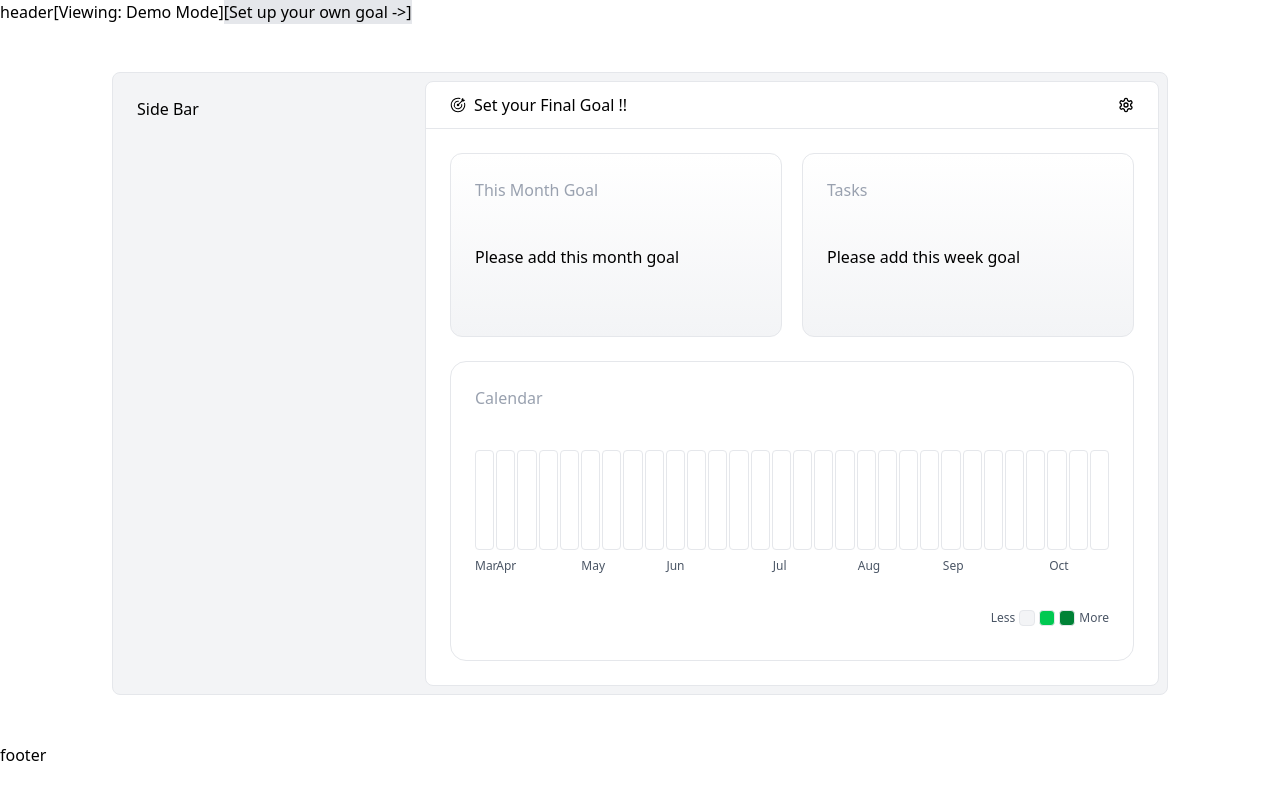
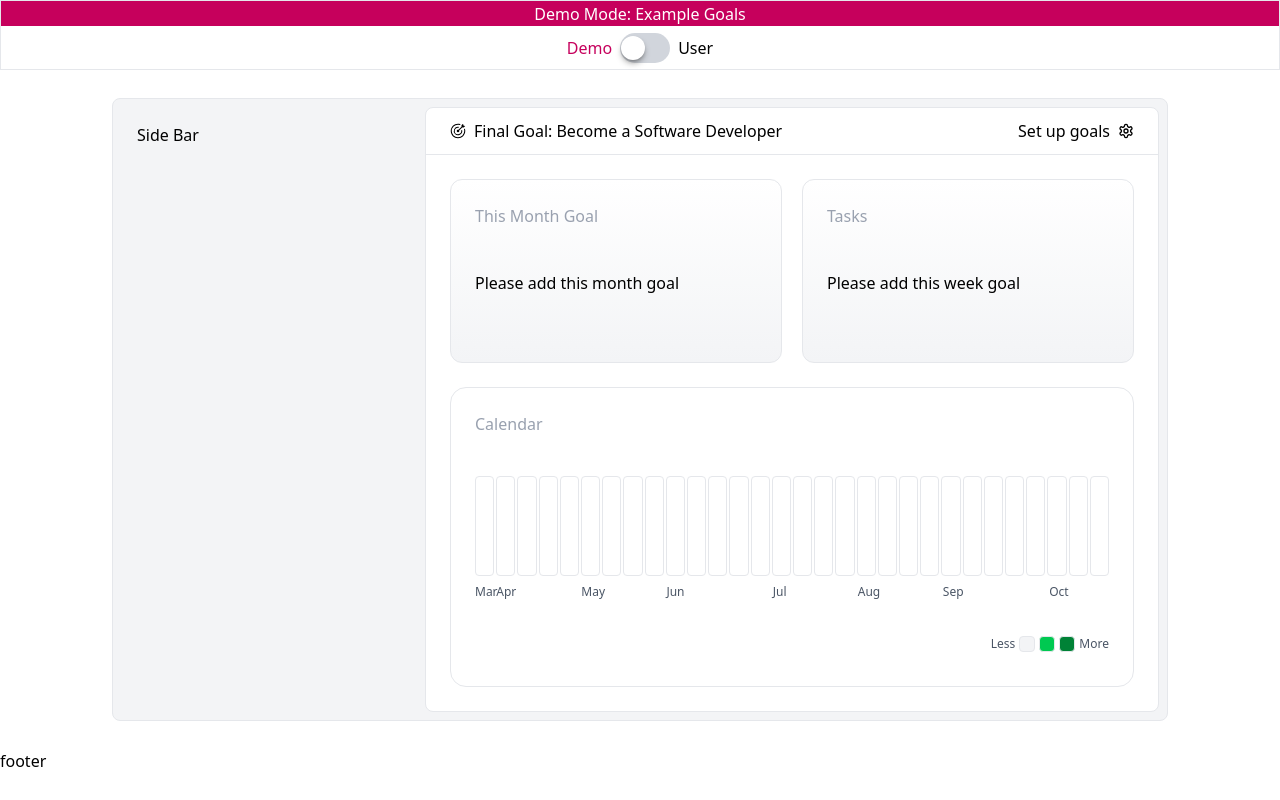
Before and after one commit to ybmin1/haru, a Next.js app: page / in a window 1280 px wide. Built offline with nearby package versions, Linux system fonts and the light colour scheme.

Commit message:
Add demo mode with sample goal data and toggle

```diff
--- a/src/components/Calendar.tsx
+++ b/src/components/Calendar.tsx
@@ -1,7 +1,8 @@
+import { demoWeeklyGoals } from "@/data/demoGoals";
 import { useGoalStore } from "@/stores/useGoalStore";
 
 export default function Calendar() {
-  const { weeklyGoals } = useGoalStore();
+  const { isDemo, weeklyGoals } = useGoalStore();
 
   const getWeeksData = () => {
     const weeksData = [];
@@ -14,8 +15,8 @@ export default function Calendar() {
       const daysToMonday = -(weekStart.getDay() - 1 + 7) % 7;
       weekStart.setDate(weekStart.getDate() + daysToMonday);
       const weekStartStr = weekStart.toLocaleDateString("sv-SE");
-      //해당 weekStart에 해당하는 weeklyGoal찾기
-      const matchingGoal = weeklyGoals.find(
+      //해당 weekStart에 해당하는 weeklyGoal찾기 (demo일 경우에는 demo데이터에서 찾는다)
+      const matchingGoal = (isDemo ? demoWeeklyGoals : weeklyGoals).find(
         (goal) => goal.weekStart === weekStartStr
       );
       let status: "full" | "partial" | "none" | "empty";
--- /dev/null
+++ b/src/components/Header.tsx
@@ -0,0 +1,61 @@
+import { useGoalStore } from "@/stores/useGoalStore";
+
+export default function Header() {
+  const { isDemo, toggleDemoData } = useGoalStore();
+
+  const handleClickToggle = () => {
+    toggleDemoData();
+  };
+
+  return (
+    <header className="flex flex-col h-[70px] border border-gray-200">
+      <div className="relative flex item-center justify-center w-full h-10 bg-pink-700 overflow-hidden">
+        <div
+          className={`
+    absolute inset-0 flex items-center justify-center text-white
+    transition-all duration-400 ease-in-out
+    ${isDemo ? "translate-y-0 opacity-100" : "-translate-y-full opacity-0"}
+  `}
+        >
+          Demo Mode: Example Goals
+        </div>
+        <div
+          className={`
+    absolute inset-0 flex items-center justify-center text-white
+    transition-all duration-400 ease-in-out
+    ${!isDemo ? "translate-y-0 opacity-100" : "translate-y-full opacity-0"}
+  `}
+        >
+          Your Goals
+        </div>
+      </div>
+      <div className="flex items-center justify-center h-full gap-2">
+        <button
+          onClick={handleClickToggle}
+          className={`${
+            isDemo ? "text-pink-700" : "text-black"
+          } cursor-pointer`}
+        >
+          Demo
+        </button>
+        <div className="relative flex items-center w-[50px] h-[30px] rounded-2xl bg-gray-300">
+          <button
+            onClick={toggleDemoData}
+            className={`absolute left-[1px] ${
+              isDemo ? "translate-x-0" : "translate-x-[24px]"
+            } w-[24px] h-[24px] rounded-2xl bg-white shadow-md shadow-black/35
+         transition-all duration-300 ease-in-out cursor-pointer`}
+          ></button>
+        </div>
+        <button
+          onClick={handleClickToggle}
+          className={`${
+            !isDemo ? "text-pink-700" : "text-black"
+          } cursor-pointer`}
+        >
+          User
+        </button>
+      </div>
+    </header>
+  );
+}
--- a/src/components/global-layout.tsx
+++ b/src/components/global-layout.tsx
@@ -1,16 +1,10 @@
-import Link from "next/link";
+import Header from "./Header";
 import { ReactNode } from "react";
 
 export default function GlobalLayout({ children }: { children: ReactNode }) {
   return (
     <>
-      <header className="flex">
-        header
-        <div>[Viewing: Demo Mode]</div>
-        <Link href={"/goal-setup"} className="bg-gray-200">
-          [Set up your own goal -&gt;]
-        </Link>
-      </header>
+      <Header />
       <main>{children}</main>
       <footer>footer</footer>
     </>
--- /dev/null
+++ b/src/data/demoGoals.tsx
@@ -0,0 +1,119 @@
+export const demoFinalGoal = {
+  createdAt: "2026-01-06T22:53:15.501Z",
+  title: "Become a Software Developer",
+};
+
+export const demoMonthlyGoals = [
+  { id: "2025-12", title: "demo: Haru project" },
+  { id: "2026-01", title: "demo: Deploy Haru project" },
+];
+
+export const demoWeeklyGoals = [
+  {
+    completed: false,
+    id: "2025-12-w1",
+    monthId: "2025-12",
+    tasks: [
+      { id: "w1-t1", text: "gone", completed: true },
+      { id: "w1-t2", text: "gone", completed: false },
+      { id: "w1-t3", text: "gone", completed: true },
+    ],
+    weekNumber: 1,
+    weekStart: "2025-12-01",
+  },
+  {
+    completed: false,
+    id: "2025-12-w2",
+    monthId: "2025-12",
+    tasks: [
+      { id: "w2-t1", text: "finish 'add goal' function", completed: true },
+      { id: "w2-t2", text: "2hrs coding per day (in korea)", completed: true },
+    ],
+    weekNumber: 2,
+    weekStart: "2025-12-08",
+  },
+  {
+    completed: false,
+    id: "2025-12-w3",
+    monthId: "2025-12",
+    tasks: [
+      {
+        id: "w3-t1",
+        text: "make a routine to make time (put Baby down for sleep)",
+        completed: false,
+      },
+      { id: "w3-t2", text: "climitise", completed: true },
+      { id: "w3-t3", text: "1hr coding per day /exercise", completed: true },
+    ],
+    weekNumber: 3,
+    weekStart: "2025-12-15",
+  },
+  {
+    completed: false,
+    id: "2025-12-w4",
+    monthId: "2025-12",
+    tasks: [
+      { id: "w4-t1", text: "enjoy christmas holiday", completed: false },
+      { id: "w4-t2", text: "1hr coding per day", completed: true },
+      { id: "w4-t3", text: "finish 'update goal' function", completed: false },
+    ],
+    weekNumber: 4,
+    weekStart: "2025-12-22",
+  },
+  {
+    completed: false,
+    id: "2026-01-w1",
+    monthId: "2026-01",
+    tasks: [
+      { id: "w1-t1", text: "auto week calculation", completed: true },
+      {
+        id: "w1-t2",
+        text: "update index page to show current week",
+        completed: true,
+      },
+    ],
+    weekNumber: 1,
+    weekStart: "2026-01-05",
+  },
+  {
+    completed: false,
+    id: "2026-01-w2",
+    monthId: "2026-01",
+    tasks: [
+      { id: "w2-t1", text: "demo:design:header/side bar", completed: true },
+      { id: "w2-t2", text: "demo:start to make demo page", completed: true },
+    ],
+    weekNumber: 2,
+    weekStart: "2026-01-12",
+  },
+  {
+    completed: false,
+    id: "2026-01-w3",
+    monthId: "2026-01",
+    tasks: [
+      { id: "w3-t1", text: "Optimization", completed: false },
+      {
+        id: "w3-t2",
+        text: "check JD (guide line of what to prepare)",
+        completed: false,
+      },
+    ],
+    weekNumber: 3,
+    weekStart: "2026-01-19",
+  },
+  {
+    completed: false,
+    id: "2026-01-w4",
+    monthId: "2026-01",
+    tasks: [
+      { id: "w4-t1", text: "finalize 1st draft", completed: false },
+      {
+        id: "w4-t2",
+        text: "update Github (especially readme)",
+        completed: false,
+      },
+    ],
+    weekNumber: 4,
+    weekStart: "2026-01-26",
+  },
+];
--- a/src/pages/index.tsx
+++ b/src/pages/index.tsx
@@ -1,4 +1,9 @@
 import Calendar from "@/components/Calendar";
+import {
+  demoFinalGoal,
+  demoMonthlyGoals,
+  demoWeeklyGoals,
+} from "@/data/demoGoals";
 import { getCurrentMonth, getWeekIndex } from "@/utils/dateUtils";
 import { MonthlyGoal, WeeklyGoal } from "@/types/goal";
 import { useGoalStore } from "@/stores/useGoalStore";
@@ -11,22 +16,27 @@ import { LuSettings } from "react-icons/lu";
 export default function Home() {
   const baseDate = new Date();
 
-  const { finalGoal, monthlyGoals, toggleWeeklyTask, weeklyGoals } =
+  const { isDemo, finalGoal, monthlyGoals, toggleWeeklyTask, weeklyGoals } =
     useGoalStore();
 
   const monthId = getCurrentMonth(baseDate);
   const weekId = `${getCurrentMonth(baseDate)}-w${getWeekIndex(baseDate)}`;
-  const monthlyGoal: MonthlyGoal | null =
-    monthlyGoals.find((goal) => goal.id === monthId) || null;
-  const weeklyGoal: WeeklyGoal | null =
-    weeklyGoals.find((goal) => goal.id === weekId) || null;
+  const finalGoalData = isDemo ? demoFinalGoal : finalGoal;
+  const monthlyGoalData: MonthlyGoal | null =
+    (isDemo ? demoMonthlyGoals : monthlyGoals).find(
+      (goal) => goal.id === monthId
+    ) || null;
+  const weeklyGoalData: WeeklyGoal | null =
+    (isDemo ? demoWeeklyGoals : weeklyGoals).find(
+      (goal) => goal.id === weekId
+    ) || null;
 
   const handleCheckbox = (wId: string, taskIdx: number) => {
     toggleWeeklyTask(wId, taskIdx);
   };
 
   return (
-    <div className="w-full px-20 py-12">
+    <div className="w-full px-20 py-7">
       <div className="px-8">
         <div className="flex justify-end rounded-lg border border-gray-200 bg-gray-100 p-2">
           <div className="p-2">
@@ -36,11 +46,15 @@ export default function Home() {
             <div className="flex items-center justify-between h-[47px] border-b border-gray-200 px-6">
               <div className="flex items-center gap-2">
                 <GoGoal className="font-bold" />
-                {finalGoal
-                  ? `Final Goal: ${finalGoal.title}`
+                {finalGoalData
+                  ? `Final Goal: ${finalGoalData.title}`
                   : "Set your Final Goal !! "}
               </div>
-              <Link href={"/goal-setup"}>
+              <Link
+                href={"/goal-setup"}
+                className="flex items-center justify-center gap-2"
+              >
+                <span>Set up goals</span>
                 <LuSettings />
               </Link>
             </div>
@@ -49,16 +63,16 @@ export default function Home() {
                 <div className="w-full h-[184px] rounded-xl border border-gray-200 bg-gradient-to-b from-white to-gray-100  p-6">
                   <div className="text-gray-400">This Month Goal</div>
                   <div className="flex flex-col justify-center h-full list-disc pb-6 gap-1">
-                    {monthlyGoal
-                      ? monthlyGoal.title
+                    {monthlyGoalData
+                      ? monthlyGoalData.title
                       : "Please add this month goal"}
                   </div>
                 </div>
                 <div className="w-full h-[184px] rounded-xl border border-gray-200 bg-gradient-to-b from-white to-gray-100 p-6">
                   <div className="text-gray-400">Tasks</div>
                   <div className="flex flex-col justify-center h-full list-disc pb-6 gap-1">
-                    {weeklyGoal ? (
-                      weeklyGoal.tasks.map((task, taskIdx) => (
+                    {weeklyGoalData ? (
+                      weeklyGoalData.tasks.map((task, taskIdx) => (
                         <label key={taskIdx}>
                           <input
                             type="checkbox"
--- a/src/stores/useGoalStore.tsx
+++ b/src/stores/useGoalStore.tsx
@@ -8,6 +8,7 @@ type GoalStore = {
   monthlyGoals: MonthlyGoal[];
   weeklyGoals: WeeklyGoal[];
   currentMonthId: string | null;
+  isDemo: boolean;
   addFinalGoal: (goal: FinalGoal) => void;
   updateFinalGoal: (update: Partial<FinalGoal>) => void;
   addMonthlyGoals: (goal: MonthlyGoal) => void;
@@ -15,6 +16,7 @@ type GoalStore = {
   addWeeklyGoals: (weeks: WeeklyGoal[]) => void;
   updateWeeklyGoals: (id: string, updates: Partial<WeeklyGoal>) => void;
   toggleWeeklyTask: (weekId: string, taskIdx: number) => void;
+  toggleDemoData: () => void;
 };
 
 export const useGoalStore = create<GoalStore>()(
@@ -24,6 +26,7 @@ export const useGoalStore = create<GoalStore>()(
       monthlyGoals: [] as MonthlyGoal[],
       weeklyGoals: [] as WeeklyGoal[],
       currentMonthId: null,
+      isDemo: true,
       addFinalGoal: (finalGoal) => set(() => ({ finalGoal: finalGoal })),
       updateFinalGoal: (updates) =>
         set((state) => {
@@ -59,6 +62,7 @@ export const useGoalStore = create<GoalStore>()(
               : w
           ),
         })),
+      toggleDemoData: () => set((state) => ({ isDemo: !state.isDemo })),
     }),
     { name: "goal-storage", storage: createJSONStorage(() => localStorage) }
   )
```
Also changed, not shown: src/types/goal.ts (renamed from src/types/goal.tsx), src/utils/dateUtils.ts (renamed from src/utils/dateUtils.tsx).
